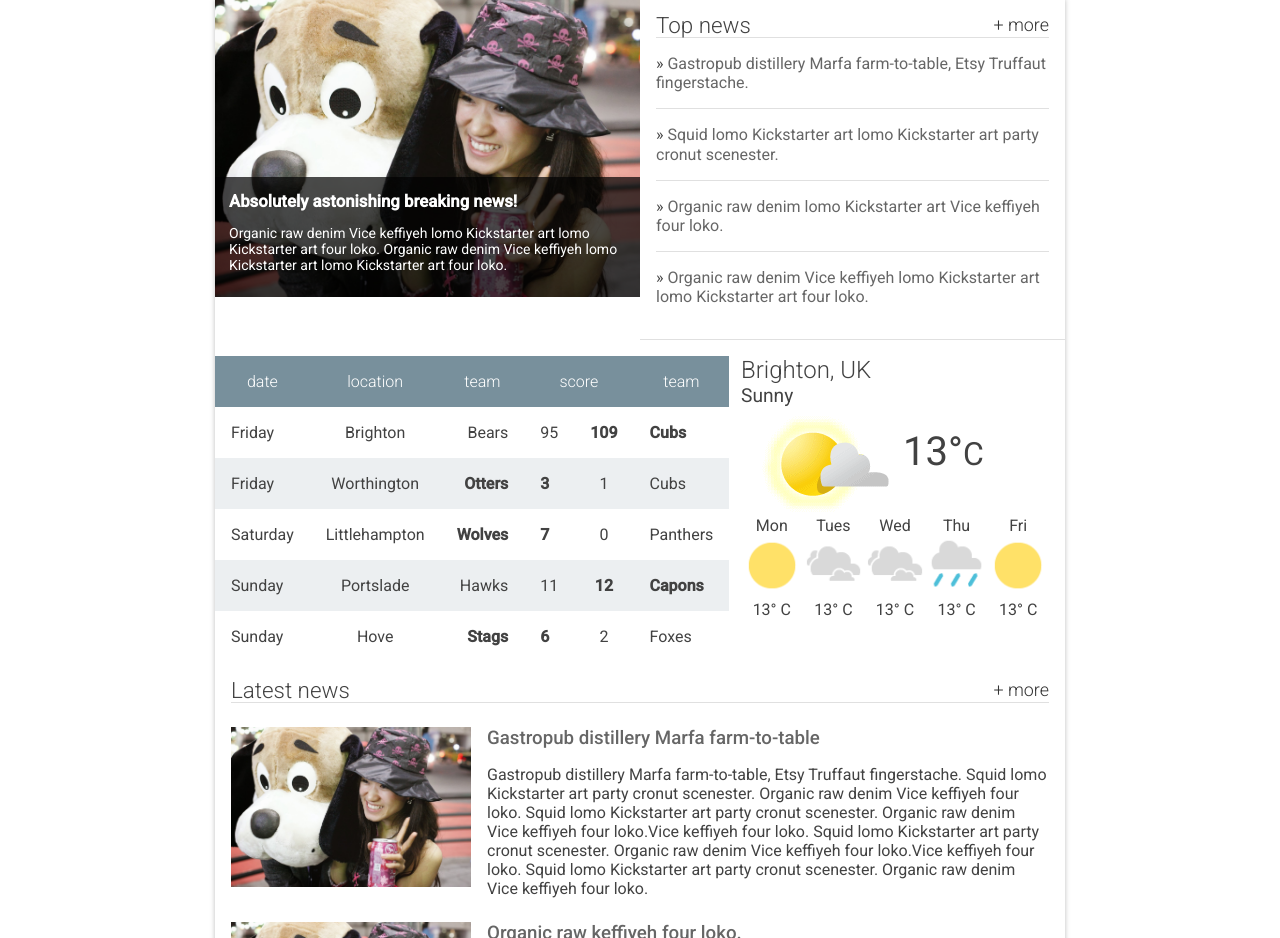
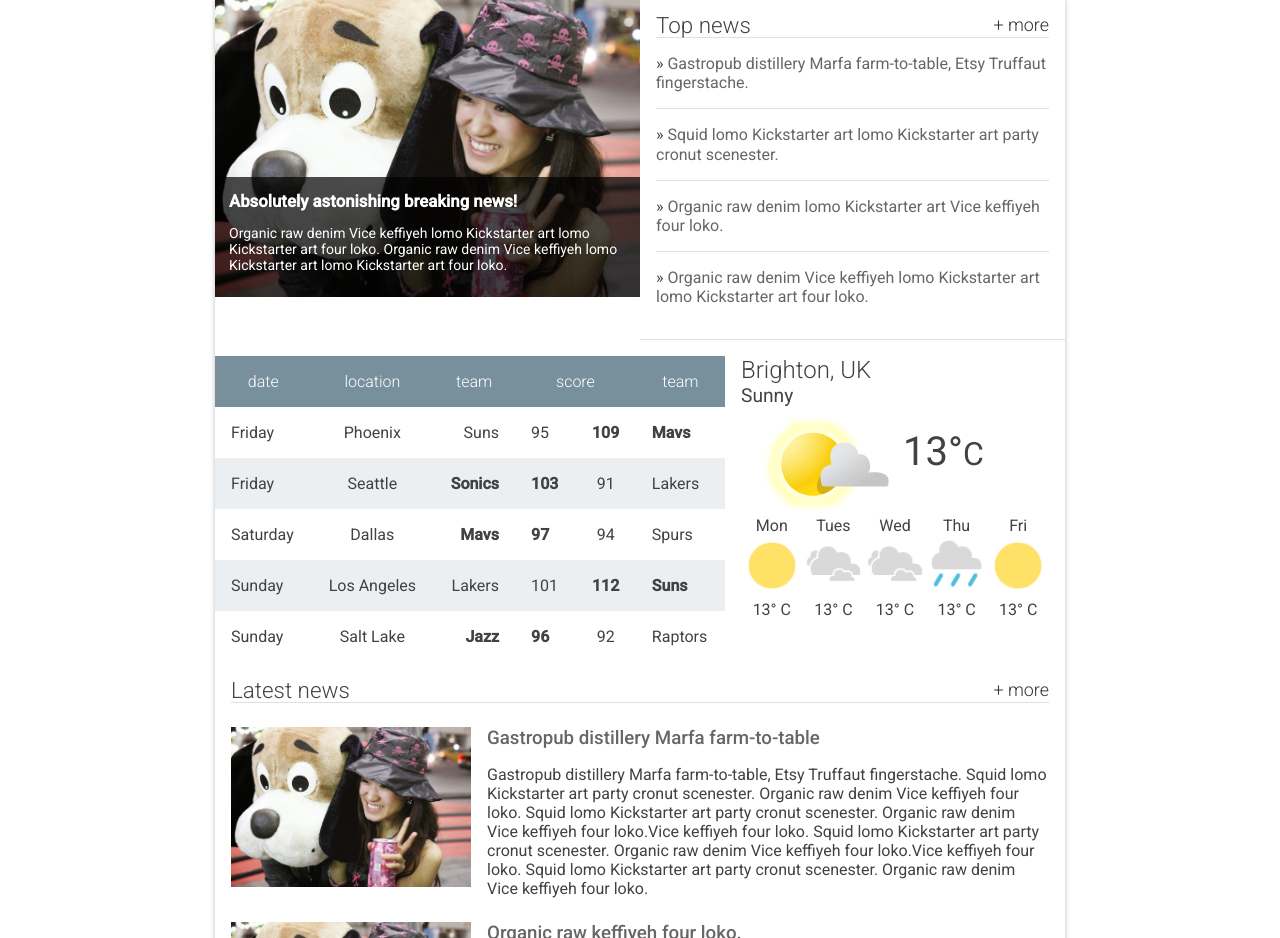
Before and after one commit to webdevjeffus/udacity-fend, a plain HTML site: page unit2-building-blocks/hometown-3/index.html in a window 1280 px wide. Shown: the part 162-1100 px from the top of the page. Drawn offline with Linux system fonts and the light colour scheme.

Commit message:
Replace scores data with my teams

```diff
--- a/unit2-building-blocks/hometown-3/index.html
+++ b/unit2-building-blocks/hometown-3/index.html
@@ -75,43 +75,43 @@
             <tbody>
               <tr>
                 <td>Friday</td>
-                <td class="scores__location">Brighton</td>
-                <td>Bears</td>
+                <td class="scores__location">Phoenix</td>
+                <td>Suns</td>
                 <td>95</td>
                 <td class="winner">109</td>
-                <td class="winner">Cubs</td>
+                <td class="winner">Mavs</td>
               </tr>
               <tr>
                 <td>Friday</td>
-                <td class="scores__location">Worthington</td>
-                <td class="winner">Otters</td>
-                <td class="winner">3</td>
-                <td>1</td>
-                <td>Cubs</td>
+                <td class="scores__location">Seattle</td>
+                <td class="winner">Sonics</td>
+                <td class="winner">103</td>
+                <td>91</td>
+                <td>Lakers</td>
               </tr>
               <tr>
                 <td>Saturday</td>
-                <td class="scores__location">Littlehampton</td>
-                <td class="winner">Wolves</td>
-                <td class="winner">7</td>
-                <td>0</td>
-                <td>Panthers</td>
+                <td class="scores__location">Dallas</td>
+                <td class="winner">Mavs</td>
+                <td class="winner">97</td>
+                <td>94</td>
+                <td>Spurs</td>
               </tr>
               <tr>
                 <td>Sunday</td>
-                <td class="scores__location">Portslade</td>
-                <td>Hawks</td>
-                <td>11</td>
-                <td class="winner">12</td>
-                <td class="winner">Capons</td>
+                <td class="scores__location">Los Angeles</td>
+                <td>Lakers</td>
+                <td>101</td>
+                <td class="winner">112</td>
+                <td class="winner">Suns</td>
               </tr>
               <tr>
                 <td>Sunday</td>
-                <td class="scores__location">Hove</td>
-                <td class="winner">Stags</td>
-                <td class="winner">6</td>
-                <td>2</td>
-                <td>Foxes</td>
+                <td class="scores__location">Salt Lake</td>
+                <td class="winner">Jazz</td>
+                <td class="winner">96</td>
+                <td>92</td>
+                <td>Raptors</td>
               </tr>
 
             </tbody>
```
